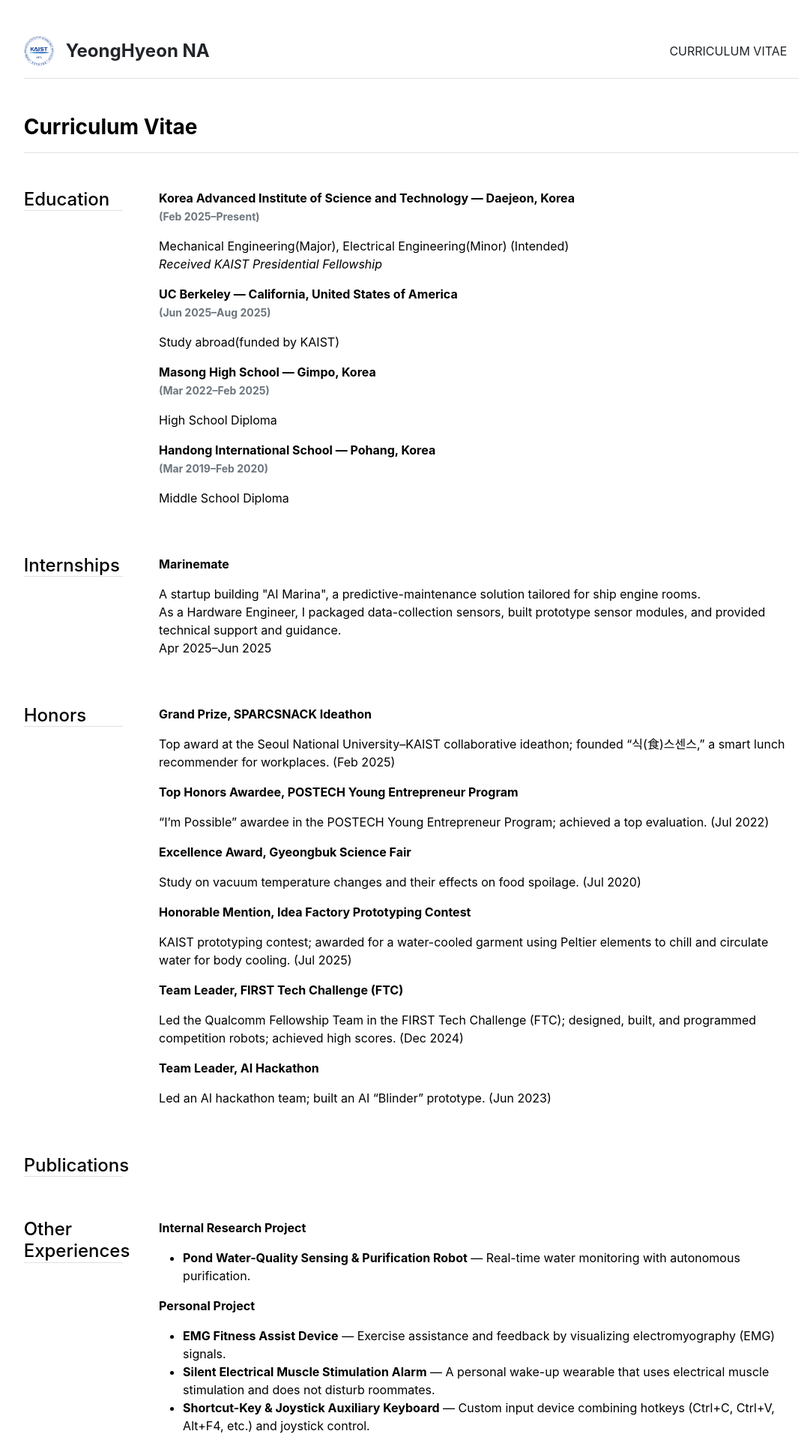
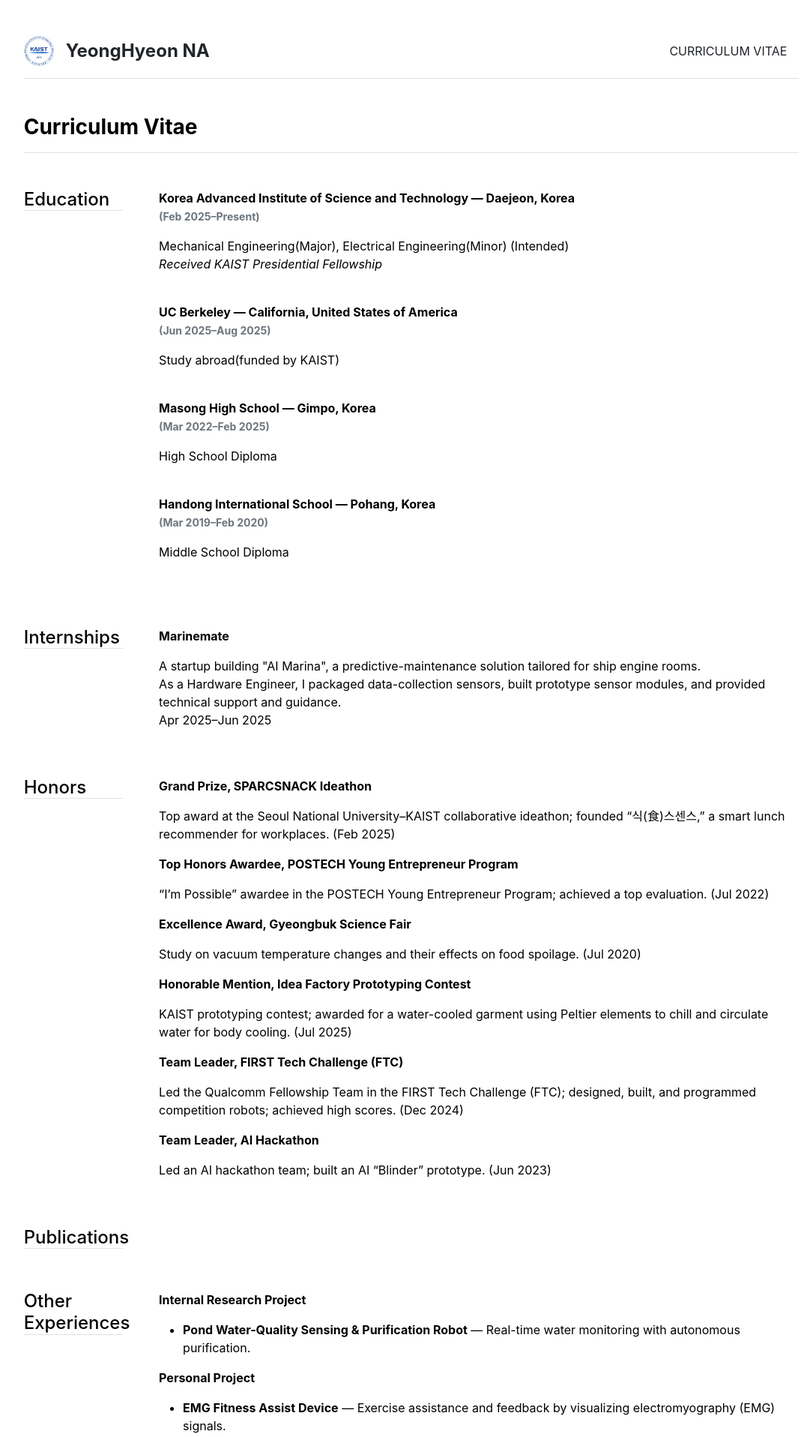
Before and after one commit to ynghyn-na/ynghyn-na.github.io, a Jekyll site: the page built from cv.md, in a window 1280 px wide. Shown: the top 1916 px of the page at 75% size, without its empty margins (91-1172 px from the left). Built offline with Jekyll 4.4.1, drawn with Linux system fonts in a browser that asks for light colours.

Commit message:
Update cv.html

```diff
--- a/_layouts/cv.html
+++ b/_layouts/cv.html
@@ -19,7 +19,7 @@ layout: default
           <p class="fw-bold">{{ section.title }}</br>
           <small class="text-muted">{{ section.duration }}</small>
           </p>
-        <p> {{ section.description }}</p>
+        <p>{{ section.description }}<br></p>
         {% endfor %}
       </div>
     </div>
```
